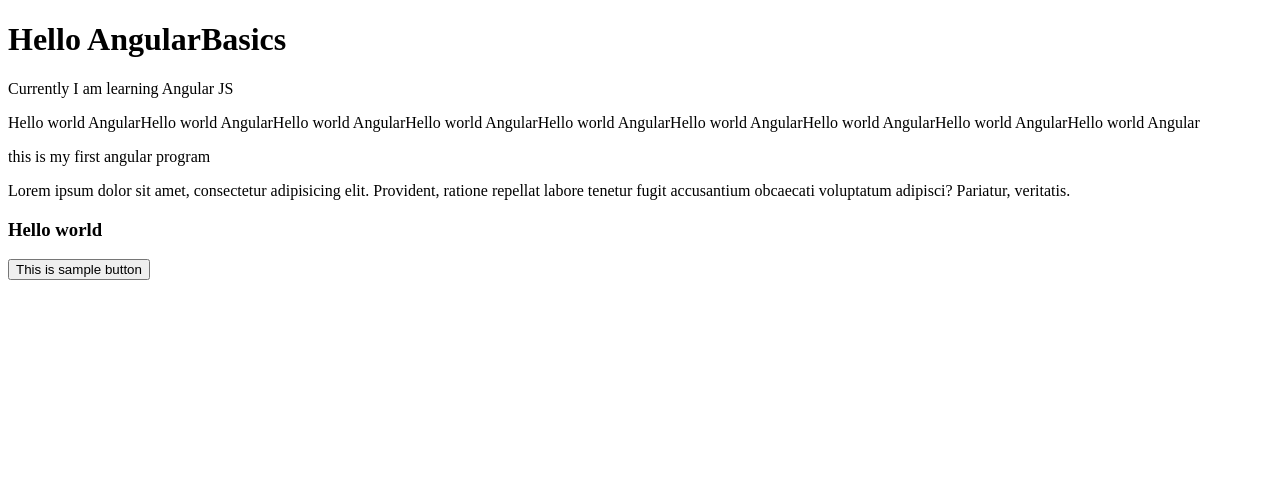
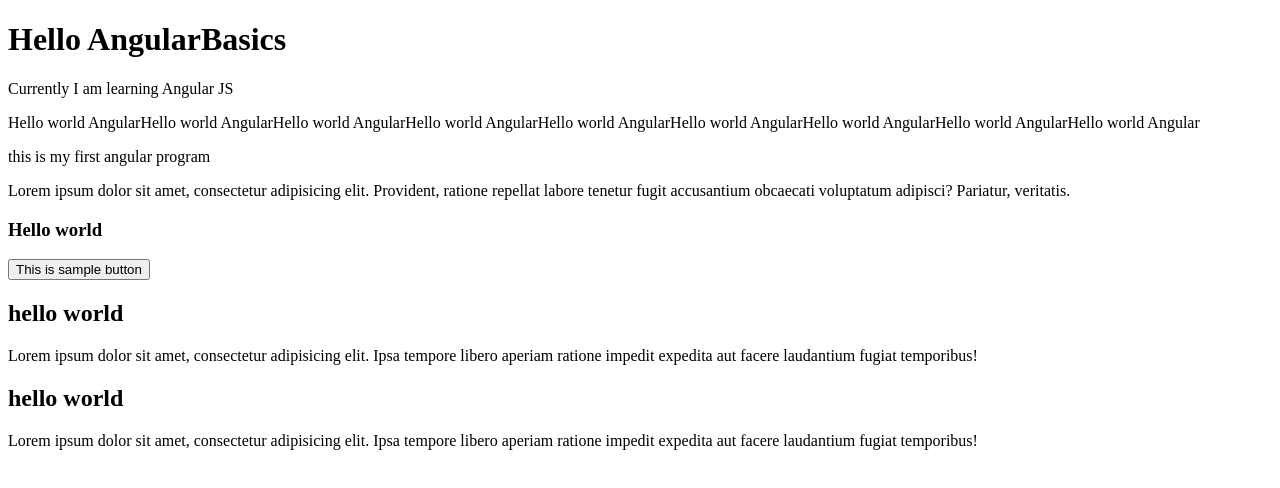
Before and after one commit to Asad9340/Learning-Angular, an Angular app: page / in a window 1280 px wide. Shown: the top 488 px of the page. Built offline with nearby package versions, Linux system fonts and the light colour scheme.

Commit message:
added some changes

```diff
--- a/src/app/app.component.html
+++ b/src/app/app.component.html
@@ -1,7 +1,29 @@
-<h1>Hello {{title}}</h1>
+<h1>Hello {{ title }}</h1>
 <p>Currently I am learning Angular JS</p>
-<p>{{description}}</p>
+<p>{{ description }}</p>
 <p>this is my first angular program</p>
-<p>Lorem ipsum dolor sit amet, consectetur adipisicing elit. Provident, ratione repellat labore tenetur fugit accusantium obcaecati voluptatum adipisci? Pariatur, veritatis.</p>
-<h3>Hello world </h3>
+<p>
+  Lorem ipsum dolor sit amet, consectetur adipisicing elit. Provident, ratione
+  repellat labore tenetur fugit accusantium obcaecati voluptatum adipisci?
+  Pariatur, veritatis.
+</p>
+<h3>Hello world</h3>
 <button>This is sample button</button>
+<div>
+  <div>
+    <h2>hello world</h2>
+    <p>
+      Lorem ipsum dolor sit amet, consectetur adipisicing elit. Ipsa tempore
+      libero aperiam ratione impedit expedita aut facere laudantium fugiat
+      temporibus!
+    </p>
+  </div>
+  <div>
+       <h2>hello world</h2>
+    <p>
+      Lorem ipsum dolor sit amet, consectetur adipisicing elit. Ipsa tempore
+      libero aperiam ratione impedit expedita aut facere laudantium fugiat
+      temporibus!
+    </p>
+  </div>
+</div>
```
